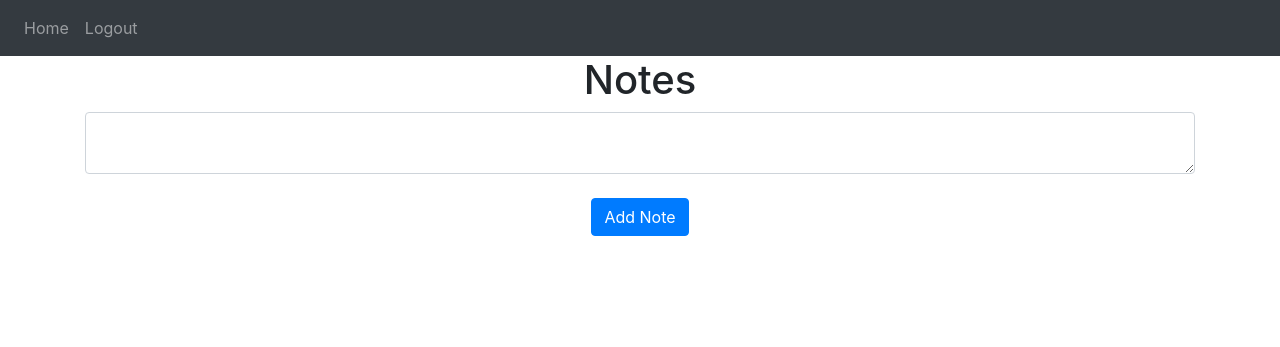
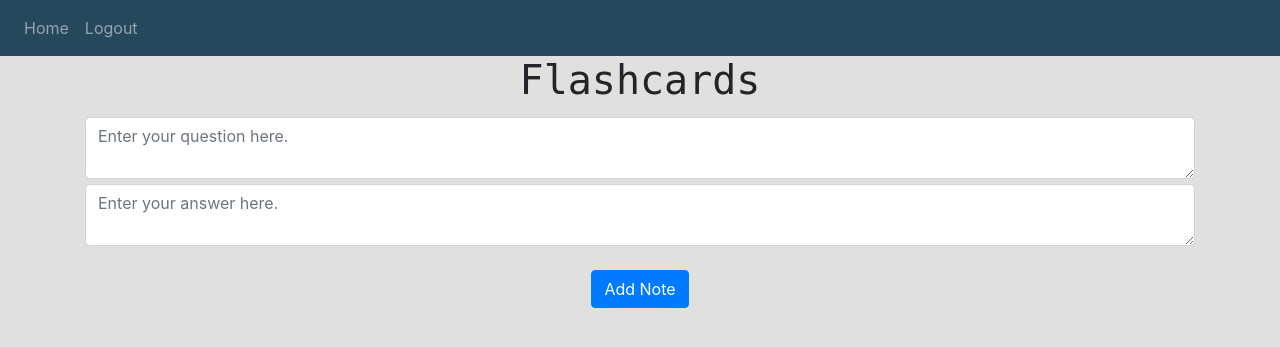
Before and after one commit to 15bmason/A-Level-Project, a Flask app: page / in a window 1280 px wide. Shown: the top 347 px of the page. Run offline with Flask 2, Linux system fonts and the light colour scheme; a user stored in the database is signed in; data comes from the database, SQL or seed files in the repository; both versions use the stored data as it was after the commit; some libraries are stand-ins or nearby versions.

Commit message:
Another commit

```diff
--- a/Website/static/css.css
+++ b/Website/static/css.css
@@ -1,8 +1,32 @@
+.list-group{
+  background-color: transparent;
+}
+
+.list-group-item{
+  background-color: transparent;
+  border-bottom: transparent;
+}
+
+.navbar{
+  background-color: #26485c;
+}
+
+.title{
+  font-family:monospace;
+}
+
+button.close{
+  padding-right: 1%;
+  border-color: transparent;
+}
+
+.form-control{
+  margin-top: 5px;
+}
+
 .flip-card {
     background-color: transparent;
-    width: 1000px;
     height: 225px;
-    border: 1px solid #f1f1f1;
   }
 
   /* This container is needed to position the front and back side */
@@ -22,7 +46,7 @@
 
   /* Position the front and back side */
   .flip-card-front, .flip-card-back {
-    border-radius: 25px;
+    border-radius: 17px;
     position: absolute;
     width: 100%;
     height: 100%;
@@ -32,13 +56,15 @@
 
   /* Style the front side (fallback if image is missing) */
   .flip-card-front {
-    background-color: rgb(146, 143, 143);
+    background-color: #45ADA8;
     color: black;
+    border-color: #45ADA8;
   }
 
   /* Style the back side */
   .flip-card-back {
-    background-color: rgb(35, 92, 125) ;
+    background-color: #547980;
     color: rgb(0, 0, 0);
+    border-color: #547980;
     transform: rotateY(180deg);
   }
--- a/Website/templates/base.html
+++ b/Website/templates/base.html
@@ -21,8 +21,8 @@
 
     <title>{% block title %}Home{% endblock %}</title>
   </head>
-  <body>
-    <nav class="navbar navbar-expand-lg navbar-dark bg-dark">
+  <body style="background-color: rgb(226, 223, 223);">
+    <nav class="navbar navbar-expand-lg navbar-dark">
       <button
         class="navbar-toggler"
         type="button"
--- a/Website/templates/home.html
+++ b/Website/templates/home.html
@@ -1,12 +1,9 @@
 {% extends "base.html" %} {% block title %}Home{% endblock %} {% block content
     %}
-    <h1 align="center">Notes</h1>
+    <h1 align="center" class="title">Flashcards</h1>
     <ul class="list-group list-group-flush" id="notes">
       {% for note in user.notes %}
       <li class="list-group-item">
-        <button type="button" class="close" onClick="deleteNote({{ note.id }})">
-          <span aria-hidden="true">&times;</span>
-        </button>
         <div class="flip-card">
           <div class="flip-card-inner">
             <div class="flip-card-front">
@@ -14,6 +11,9 @@
             </div>
             <div class="flip-card-back">
               {{ note.data }}
+              <button type="button" class="close" onClick="deleteNote({{ note.id }})">
+                <span aria-hidden="true">&times;</span>
+              </button>
             </div>
           </div>
         </div>
@@ -21,7 +21,8 @@
       {% endfor %}
     </ul>
     <form method="POST">
-      <textarea name="note" id="note" class="form-control"></textarea>
+      <textarea name="note" id="note" placeholder="Enter your question here." class="form-control"></textarea>
+      <textarea name="note" id="note" placeholder="Enter your answer here." class="form-control"></textarea>
       <br />
       <div align="center">
         <button type="submit" class="btn btn-primary">Add Note</button>
```
Also changed, not shown: Website/database.db.
